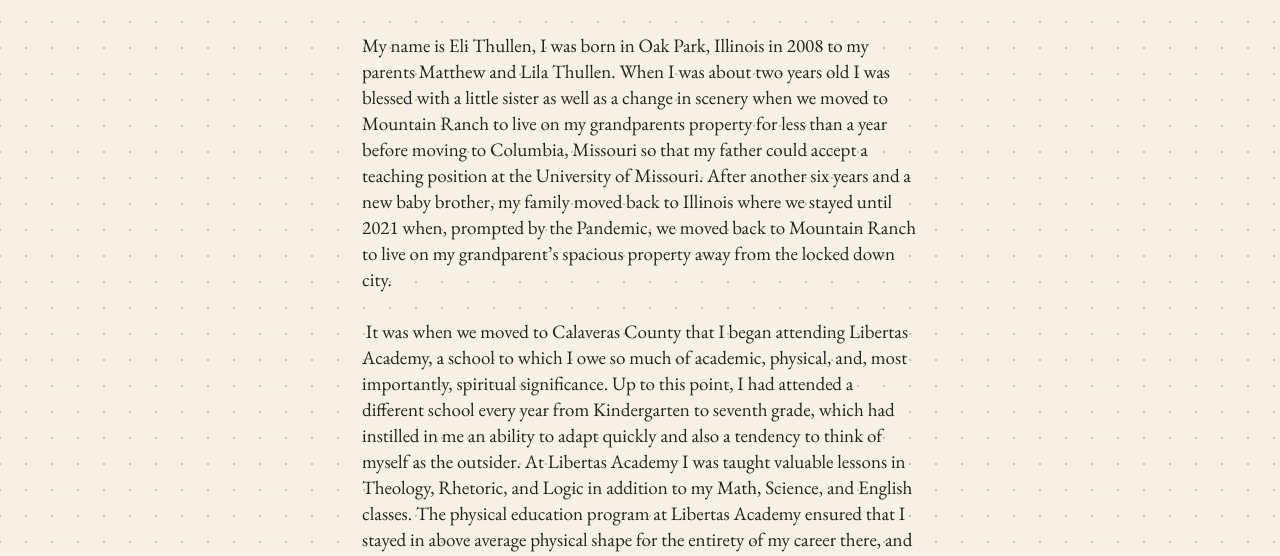
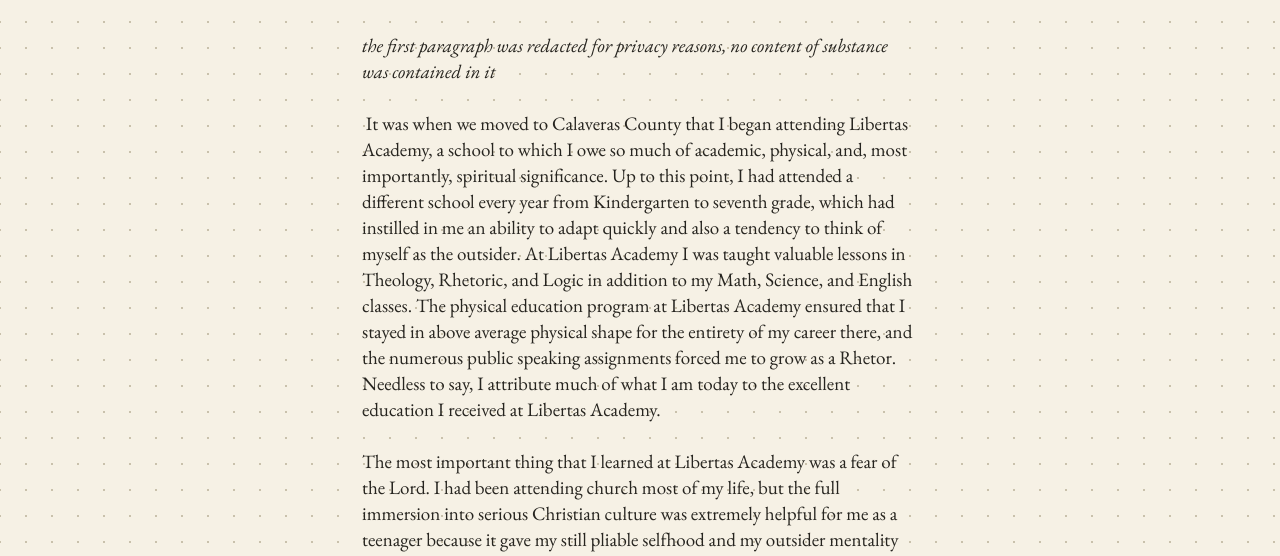
Before and after one commit to Colecqr/elithullen.com, an Eleventy site: page src/writing/mountain-ranch-essay.md in a window 1280 px wide. Shown: the part 238-794 px from the top of the page. Built offline with nearby package versions, Linux system fonts and the light colour scheme; Eleventy itself is replaced by a stand-in of ours; files that its build step writes are made by us from their sources.

Commit message:
redacted some personal info

```diff
--- a/src/writing/mountain-ranch-essay.md
+++ b/src/writing/mountain-ranch-essay.md
@@ -5,11 +5,7 @@
 form: prose
 ---
 
-
-
-My name is Eli Thullen, I was born in Oak Park, Illinois in 2008 to my parents Matthew and Lila Thullen. When I was about two years old I was blessed with a little sister as well as a change in scenery when we moved to Mountain Ranch to live on my grandparents property for less than a year before moving to Columbia, Missouri so that my father could accept a teaching position at the University of Missouri. After another six years and a new baby brother, my family moved back to Illinois where we stayed until 2021 when, prompted by the Pandemic, we moved back to Mountain Ranch to live on my grandparent’s spacious property away from the locked down city.
-
-
+*the first paragraph was redacted for privacy reasons, no content of substance was contained in it*
 
  It was when we moved to Calaveras County that I began attending Libertas Academy, a school to which I owe so much of academic, physical, and, most importantly, spiritual significance. Up to this point, I had attended a different school every year from Kindergarten to seventh grade, which had instilled in me an ability to adapt quickly and also a tendency to think of myself as the outsider. At Libertas Academy I was taught valuable lessons in Theology, Rhetoric, and Logic in addition to my Math, Science, and English classes. The physical education program at Libertas Academy ensured that I stayed in above average physical shape for the entirety of my career there, and the numerous public speaking assignments forced me to grow as a Rhetor. Needless to say, I attribute much of what I am today to the excellent education I received at Libertas Academy.
 
```
